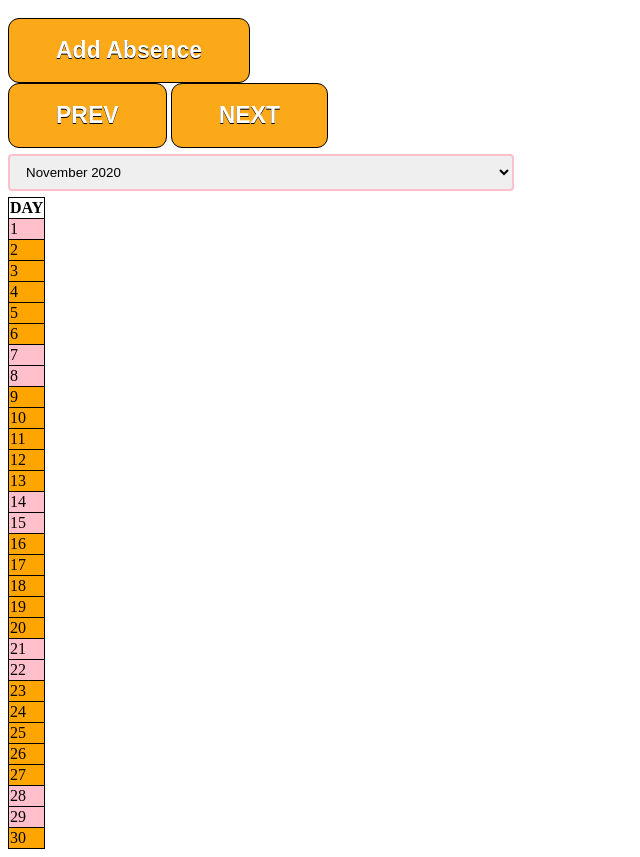
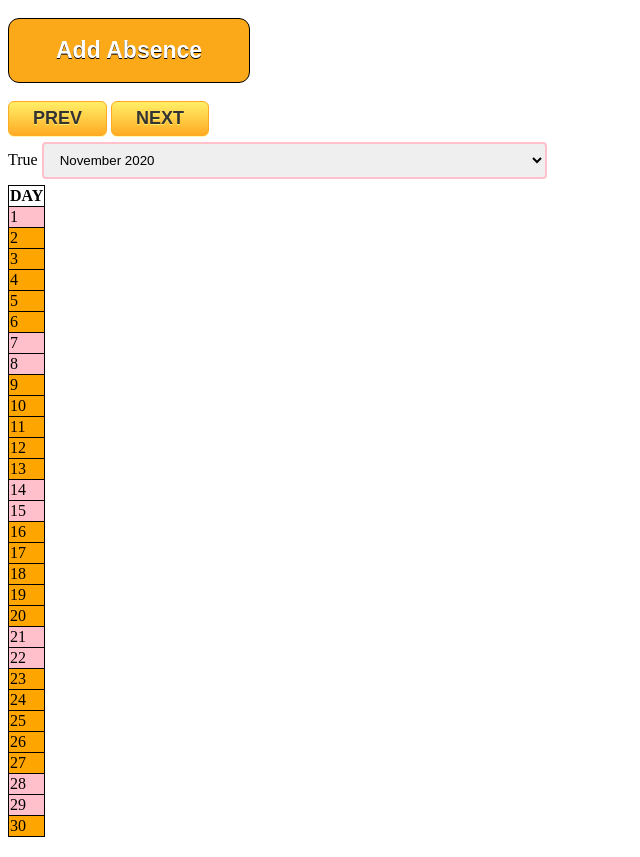
Before and after one commit to damianlapa/CardboardFactoryManager, a Django app: page /absences-list/ in a window 1280 px wide. Shown: the part 161-1018 px from the top of the page, without its empty margins (0-640 px from the left). Run offline with Django 3.2, Linux system fonts and the light colour scheme; data that the repository does not hold is empty.

Commit message:
next btn disabled

```diff
--- a/warehousemanager/static/css/style.css
+++ b/warehousemanager/static/css/style.css
@@ -237,3 +237,28 @@ input[type=button], input[type=submit], input[type=reset] {
     text-align: center;
     flex-basis: 49%;
 }
+
+.monthNavButton {
+	box-shadow: 0px 1px 0px 0px #fff6af;
+	background:linear-gradient(to bottom, #ffec64 5%, #ffab23 100%);
+	background-color:#ffec64;
+	border-radius:6px;
+	border:1px solid #ffaa22;
+	display:inline-block;
+	cursor:pointer;
+	color:#333333;
+	font-family:Arial;
+	font-size:18px;
+	font-weight:bold;
+	padding:6px 24px;
+	text-decoration:none;
+	text-shadow:0px 1px 0px #ffee66;
+}
+.monthNavButton:hover {
+	background:linear-gradient(to bottom, #ffab23 5%, #ffec64 100%);
+	background-color:#ffab23;
+}
+.monthNavButton:active {
+	position:relative;
+	top:1px;
+}
--- a/warehousemanager/static/js/app.js
+++ b/warehousemanager/static/js/app.js
@@ -365,4 +365,7 @@ document.addEventListener("DOMContentLoaded", function () {
             })
         }
 
+    const prevBtn = document.getElementById('prevBtn')
+    const nextBtn = document.getElementById('nextBtn')
+
 })
--- a/warehousemanager/templates/warehousemanager-absenceslist.html
+++ b/warehousemanager/templates/warehousemanager-absenceslist.html
@@ -8,12 +8,17 @@
 <a href="{% url 'add-absence' %}"><button class="absence-button">Add Absence</button></a>
 
 <br />
+<br />
 
-<a href="{% url 'absence-list' %}?month={{ prev_month }}"><button class="absence-button">PREV</button></a>
-<a href="{% url 'absence-list' %}?month={{ next_month }}"><button class="absence-button">NEXT</button></a>
+<a href="{% url 'absence-list' %}?month={{ prev_month }}"><button class="monthNavButton" id="nextBtn">PREV</button></a>
+{% if not end_list_condition %}
+<a href="{% url 'absence-list' %}?month={{ next_month }}"><button class="monthNavButton" id="prevBtn">NEXT</button></a>
+{% else %}
+<a href="{% url 'absence-list' %}?month={{ next_month }}"><button disabled class="monthNavButton" id="prevBtn">NEXT</button></a>
+{% endif %}
 
 <br />
-
+{{ end_list_condition }}
 <select id="monthSelect">
     {% for zz in z %}
     {% if zz == aa %}
--- a/warehousemanager/views.py
+++ b/warehousemanager/views.py
@@ -498,6 +498,7 @@ class AbsencesList(View):
 
             return months_list
 
+        end_list_condition = next_month == f'{months[datetime.date.today().month]} {str(datetime.date.today().year)}'
         end_plus_31 = datetime.datetime.today() + datetime.timedelta(days=31)
         z = month_list('01-01-2017', datetime.datetime.strftime(end_plus_31, '%d-%m-%Y'))
 
@@ -599,3 +600,8 @@ class AbsenceAdd(View):
                     break
 
             return redirect('absence-list')
+
+
+class ThisMonth(View):
+    def get(self, request):
+        month = request.POST.get('month')
```
